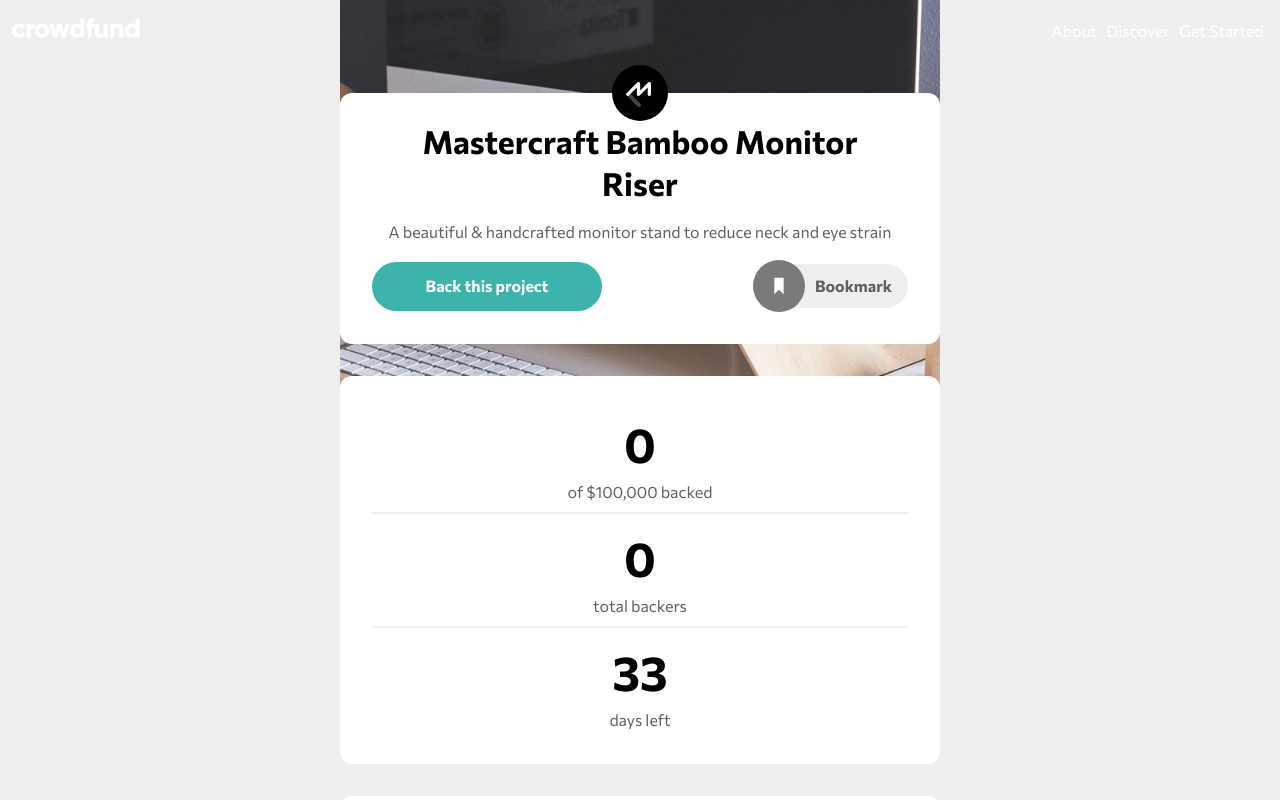
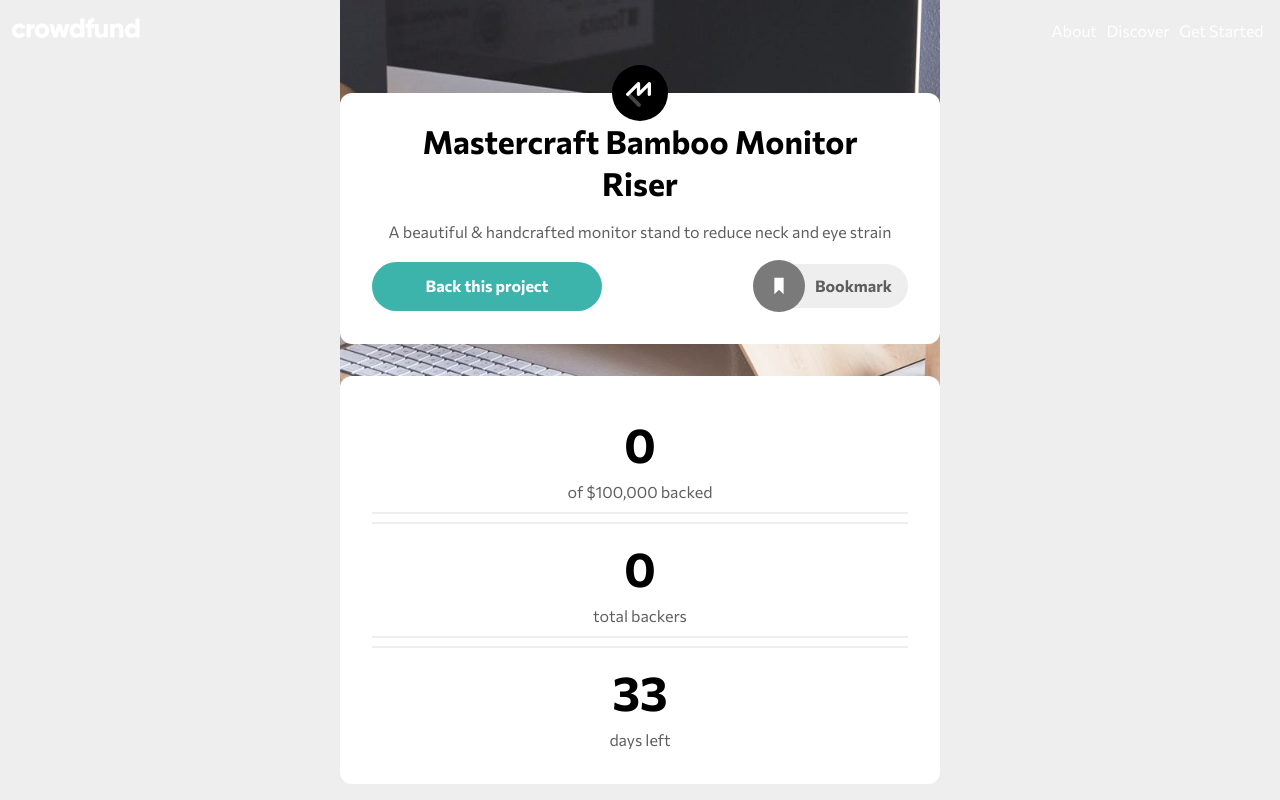
Before and after one commit to migvidal/crowdfunding-product-page, a Vue app: page / in a window 1280 px wide. Shown: the top 800 px of the page. Built offline with nearby package versions, Linux system fonts and the light colour scheme.

Commit message:
new component: vertical separator

```diff
--- a/src/components/CfSeparator.vue
+++ b/src/components/CfHorizontalSep.vue
@@ -4,7 +4,7 @@
 
 <script>
 export default {
-  name: "CfSeparator",
+  name: "CfVerticalSep",
 };
 </script>
 
--- a/src/components/CfStats.vue
+++ b/src/components/CfStats.vue
@@ -3,11 +3,13 @@
     <big-text class="big-text">{{ totalRaised }}</big-text
     >of $100,000 backed
   </div>
-  <cf-separator />
+  <cf-horizontal-sep />
+  <cf-vertical-sep />
   <div class="stat">
     <big-text class="big-text">{{ backerCount }}</big-text> total backers
   </div>
-  <cf-separator />
+  <cf-horizontal-sep />
+  <cf-vertical-sep />
   <div class="stat">
     <big-text class="big-text">{{ daysLeft }}</big-text> days left
   </div>
--- /dev/null
+++ b/src/components/CfVerticalSep.vue
@@ -0,0 +1,16 @@
+<template>
+  <hr />
+</template>
+
+<script>
+export default {
+  name: "CfVerticalSep",
+};
+</script>
+
+<style lang="scss" scoped>
+hr {
+  border: 0px;
+  border-top: $card-border;
+}
+</style>
--- a/src/components/FloatingNav.vue
+++ b/src/components/FloatingNav.vue
@@ -5,11 +5,11 @@
         <li>
           <a href="#">About</a>
         </li>
-        <cf-separator />
+        <cf-vertical-sep />
         <li>
           <a href="#">Discover</a>
         </li>
-        <cf-separator />
+        <cf-vertical-sep />
         <li>
           <a href="#">Get Started</a>
         </li>
--- a/src/main.js
+++ b/src/main.js
@@ -4,11 +4,13 @@ import App from "./App.vue";
 import CfButton from "./components/CfButton.vue";
 import DisplayText from "./components/DisplayText.vue";
 import BookmarkButton from "./components/BookmarkButton.vue";
-import CfSeparator from "./components/CfSeparator.vue";
+import CfVerticalSep from "./components/CfHorizontalSep.vue";
+import CfHorizontalSep from "./components/CfHorizontalSep.vue";
 
 const app = createApp(App);
 app.component("cf-button", CfButton);
 app.component("big-text", DisplayText);
 app.component("bookmark-button", BookmarkButton);
-app.component("cf-separator", CfSeparator);
+app.component("cf-vertical-sep", CfVerticalSep);
+app.component("cf-horizontal-sep", CfHorizontalSep);
 app.mount("#app");
```
